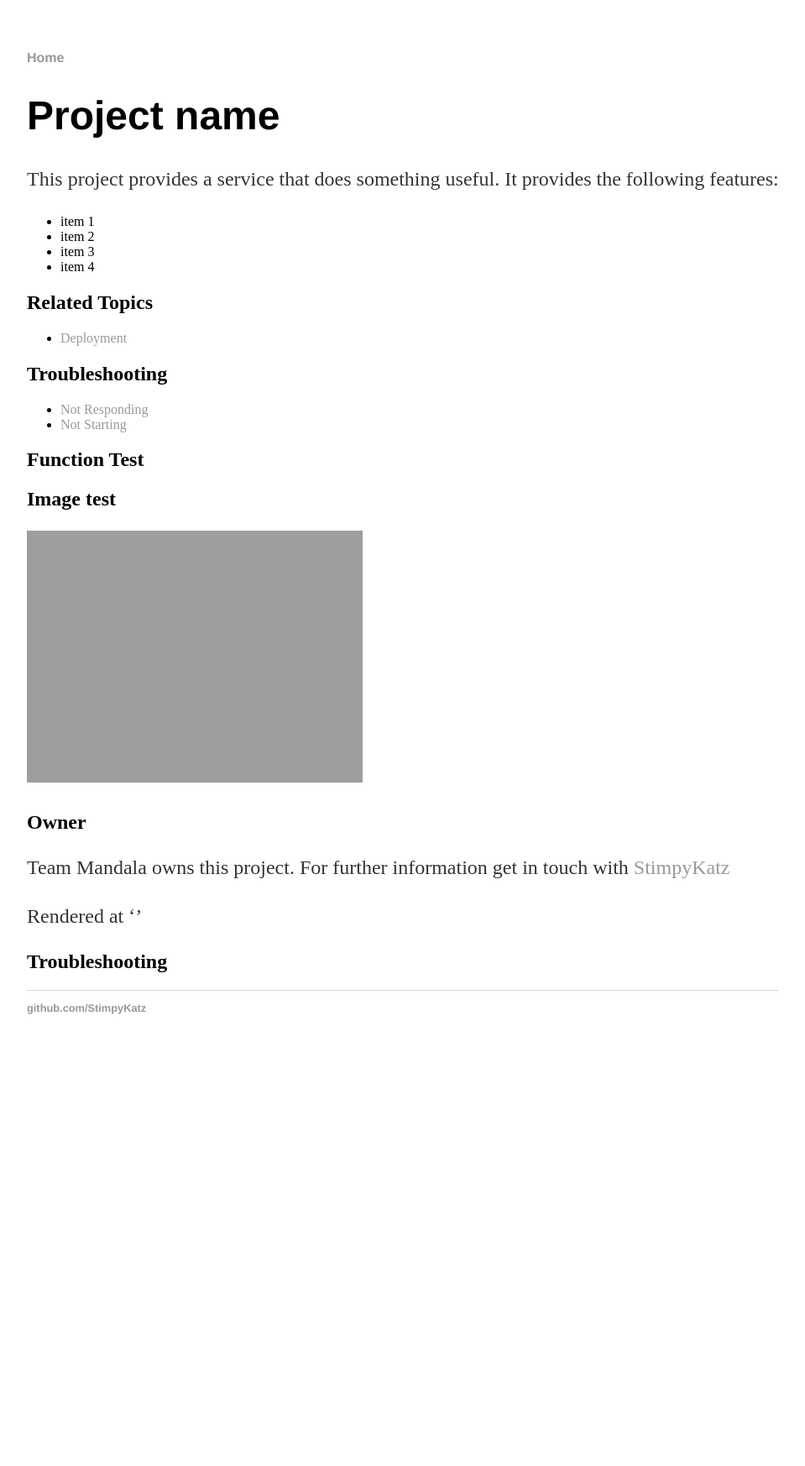
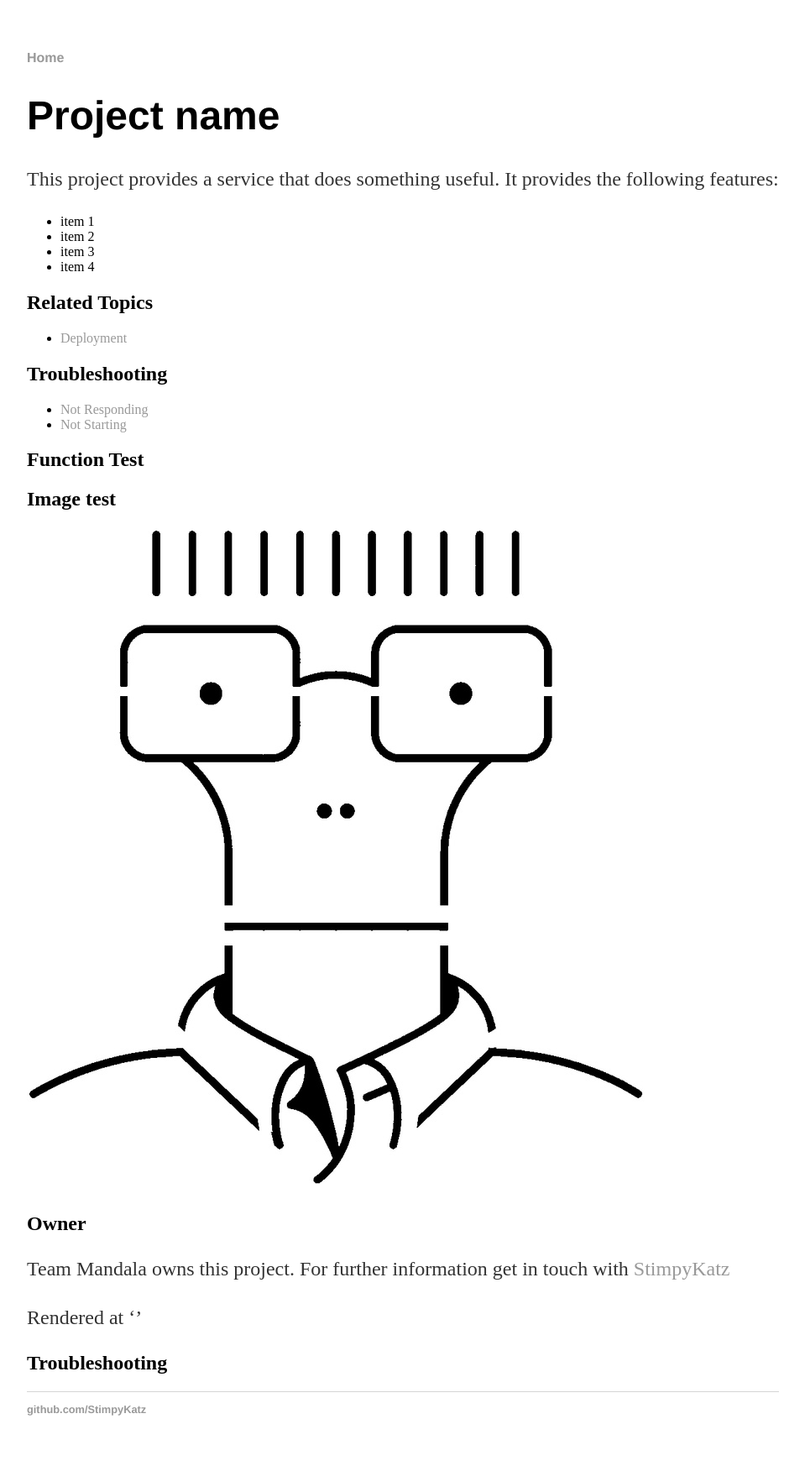
Before and after one commit to M3t4Mash/gfm-demo, a Jekyll site: the page built from index.md, in a window 1280 px wide. Shown: the whole page at 84% size, without its empty margins (160-1119 px from the left). Built offline with Jekyll 4.4.1, drawn with Linux system fonts in a browser that asks for light colours; before the commit the page ends 1268 px from its top, so only the background shows below that.

Commit message:
foo Undone size fix

```diff
--- a/index.md
+++ b/index.md
@@ -29,7 +29,7 @@ This project provides a service that does something useful. It provides the foll
 {% include list-collection.md currCollection=doc_troubleshooting %}
 
 ## Image test
-![Millo goes to colleague]({{ site.baseurl }}/doc-images/milo.jpg =100x)
+![Millo goes to colleague]({{ site.baseurl }}/doc-images/milo.jpg )
 
 ## Owner
 Team Mandala owns this project. For further information get in touch with [StimpyKatz](https://github.com/StimpyKatz)
```
